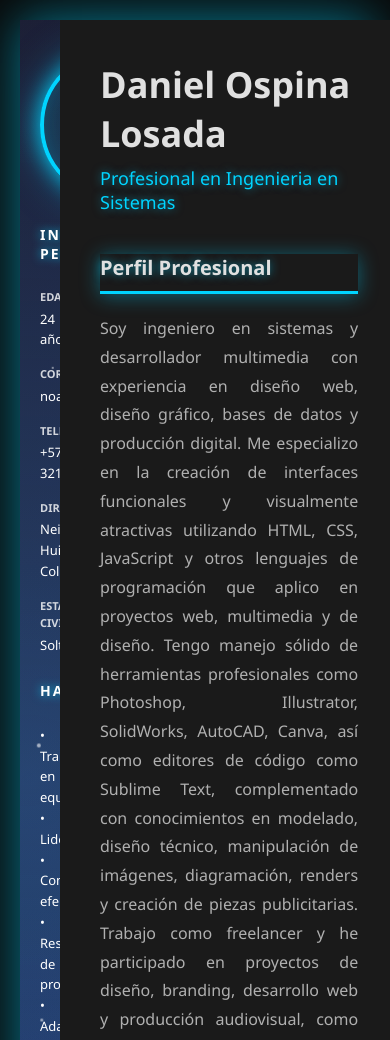
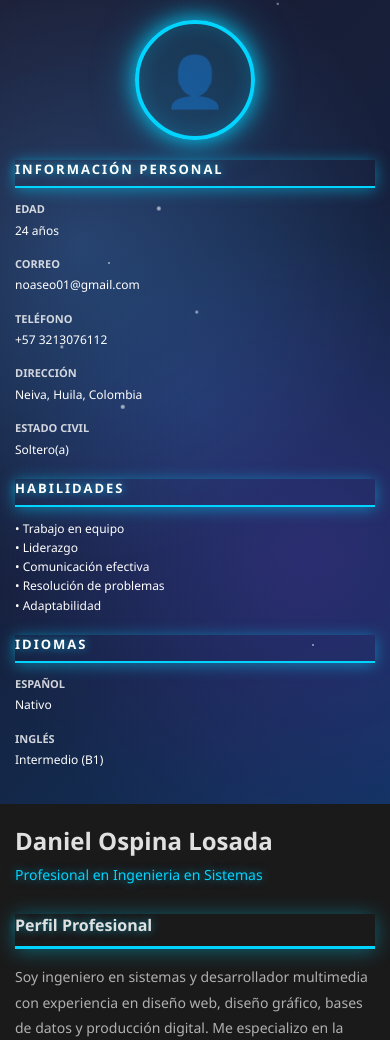
Before and after one commit to danielospina0425/hoja-de-vida, a plain HTML site: page index.html in a window 390 px wide. Shown: the top 1040 px of the page. Drawn offline with Linux system fonts and the light colour scheme.

Commit message:
Update style.css

```diff
--- a/style.css
+++ b/style.css
@@ -221,6 +221,135 @@
     font-size: 13px;
 }
 
+/* RESPONSIVE DESIGN - MOBILE */
+@media screen and (max-width: 768px) {
+    body {
+        padding: 0;
+    }
+
+    .container {
+        flex-direction: column;
+        box-shadow: none;
+        min-height: auto;
+    }
+
+    .sidebar {
+        width: 100%;
+        padding: 25px 20px;
+    }
+
+    .photo-container {
+        width: 120px;
+        height: 120px;
+        margin-bottom: 20px;
+    }
+
+    .photo-placeholder {
+        font-size: 50px;
+    }
+
+    .sidebar h2 {
+        font-size: 13px;
+        margin: 20px 0 12px;
+    }
+
+    .info-item {
+        font-size: 12px;
+    }
+
+    .main-content {
+        padding: 25px 20px;
+    }
+
+    .header {
+        margin-bottom: 30px;
+    }
+
+    .name {
+        font-size: 28px;
+    }
+
+    .title {
+        font-size: 16px;
+    }
+
+    .section {
+        margin-bottom: 30px;
+    }
+
+    .section-title {
+        font-size: 18px;
+        margin-bottom: 15px;
+    }
+
+    .summary {
+        font-size: 14px;
+        text-align: left;
+    }
+
+    .item-header {
+        flex-direction: column;
+        align-items: flex-start;
+        gap: 5px;
+    }
+
+    .item-title {
+        font-size: 15px;
+    }
+
+    .item-date {
+        font-size: 12px;
+    }
+
+    .item-subtitle {
+        font-size: 13px;
+    }
+
+    .item-description {
+        font-size: 13px;
+    }
+
+    .certificates-grid {
+        grid-template-columns: 1fr;
+        gap: 12px;
+    }
+
+    .certificate {
+        padding: 12px;
+    }
+
+    .certificate-name {
+        font-size: 13px;
+    }
+
+    .certificate-org {
+        font-size: 12px;
+    }
+}
+
+/* RESPONSIVE DESIGN - SMALL MOBILE */
+@media screen and (max-width: 480px) {
+    .name {
+        font-size: 24px;
+    }
+
+    .title {
+        font-size: 14px;
+    }
+
+    .section-title {
+        font-size: 16px;
+    }
+
+    .main-content {
+        padding: 20px 15px;
+    }
+
+    .sidebar {
+        padding: 20px 15px;
+    }
+}
+
 @media print {
     body {
         padding: 0;
```
Lines whose indentation alone changed are shown as unchanged.
